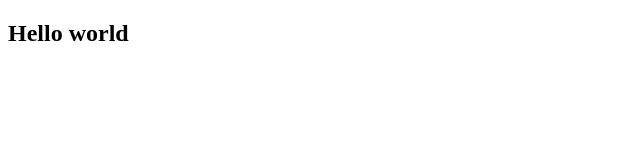
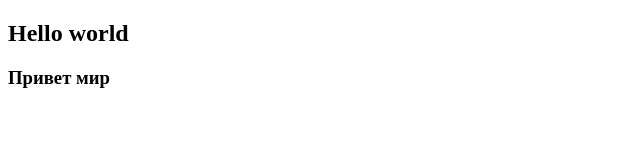
Before and after one commit to Nikita-lsnk/create-design, a plain HTML site: page index.html in a window 1280 px wide. Shown: the whole page, without its empty margins (0-640 px from the left). Drawn offline with Linux system fonts and the light colour scheme.

Commit message:
Index 33

```diff
--- a/index.html
+++ b/index.html
@@ -8,5 +8,6 @@
 </head>
 <body>
   <h2>Hello world</h2>
+  <h3>Привет мир</h3>
 </body>
 </html>
```
